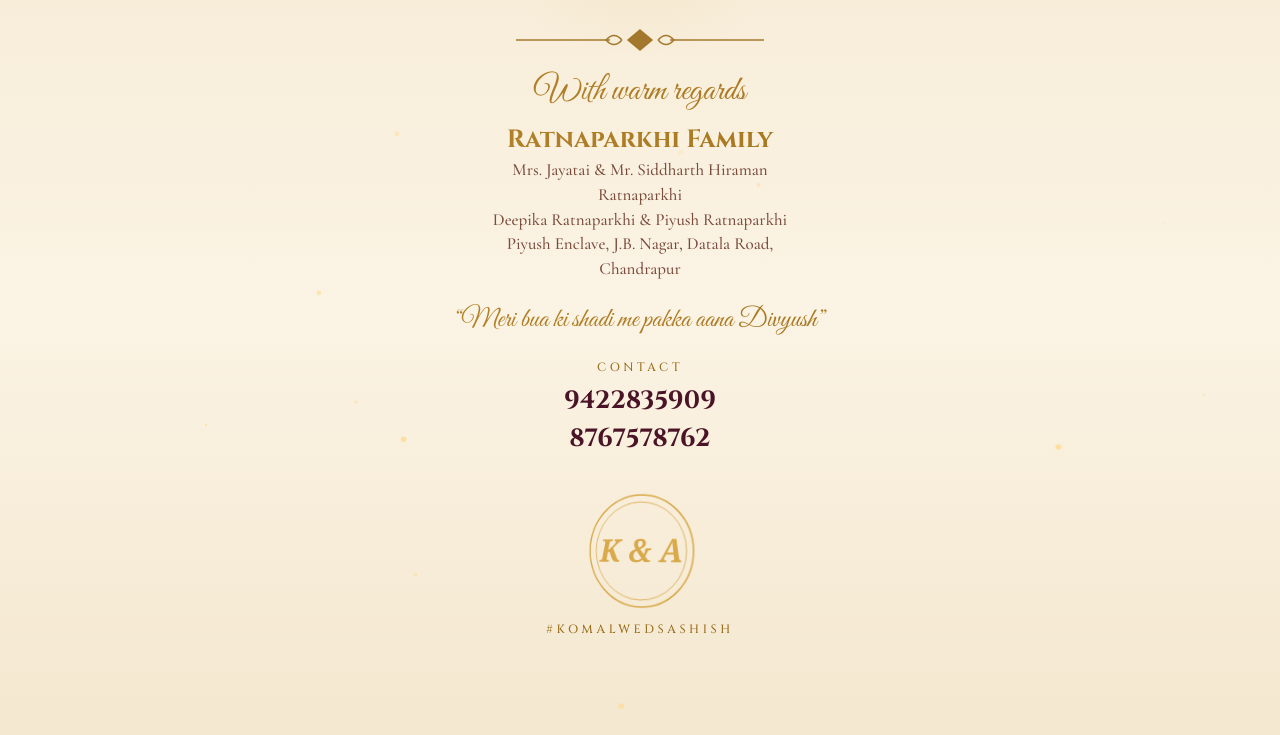
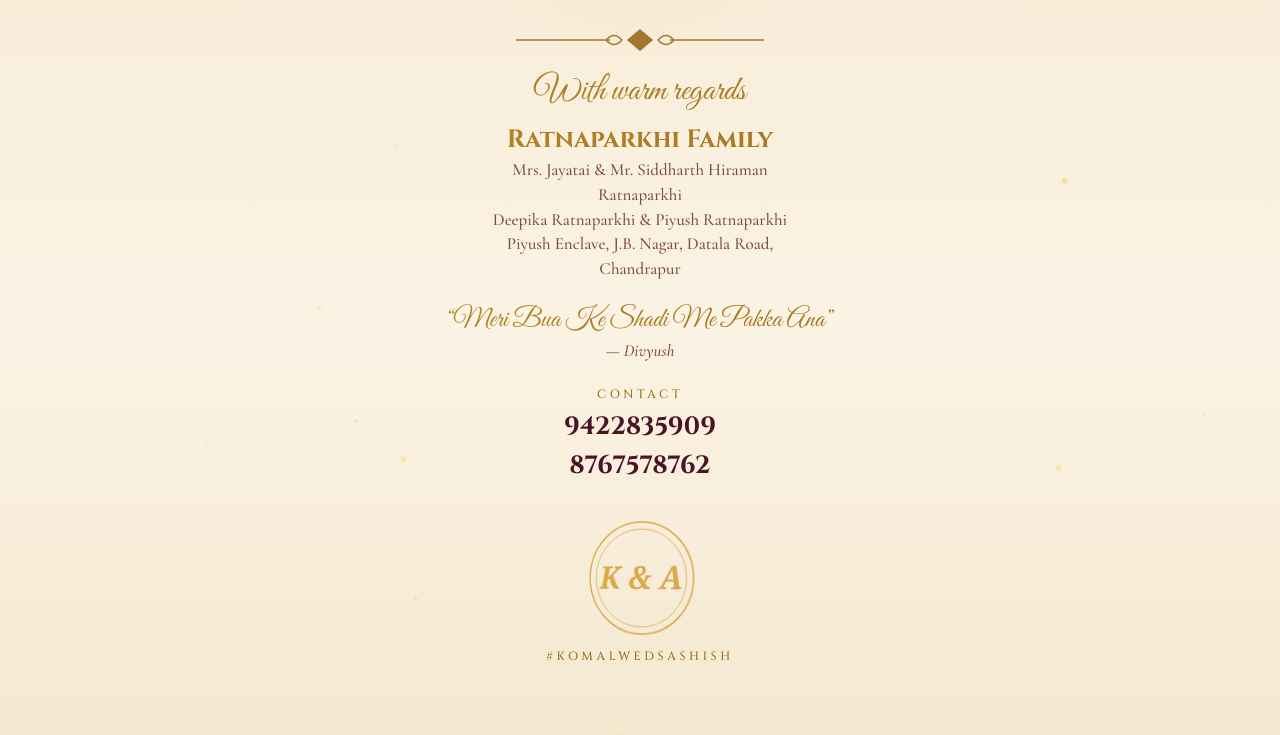
Before and after one commit to ashishk1337/komal-wedding, a plain HTML site: page index.html in a window 1280 px wide. Shown: the part 3915-4650 px from the top of the page. Before the commit the page ends 4624 px from the top, so only its background shows below. Drawn offline with nearby package versions, Linux system fonts and the light colour scheme; animation ran at ten frames a second; a web font is replaced by a local one.

Commit message:
Add files via upload

```diff
--- a/index.html
+++ b/index.html
@@ -3,17 +3,19 @@
 <meta name="viewport" content="width=device-width, initial-scale=1, viewport-fit=cover">
 <meta name="description" content="Namaskar! You are warmly invited to the wedding of Komal &amp; Ashish on Saturday, 19 December 2026, 12:15 PM at Imperial Palace, Chandrapur. Tap to open the invitation.">
 <meta property="og:type" content="website">
+<meta property="og:url" content="https://ashishk1337.github.io/komal-wedding/">
 <meta property="og:title" content="Komal &amp; Ashish – Wedding Invitation">
 <meta property="og:description" content="Namaskar! You are warmly invited to the wedding of Komal &amp; Ashish on Saturday, 19 December 2026, 12:15 PM at Imperial Palace, Chandrapur. Tap to open your invitation.">
-<meta property="og:image" content="https://YOUR-USERNAME.github.io/YOUR-REPO-NAME/og-image.jpg">
+<meta property="og:image" content="https://ashishk1337.github.io/komal-wedding/og-image.jpg">
+<meta property="og:image:type" content="image/jpeg">
 <meta property="og:image:width" content="1200"><meta property="og:image:height" content="630">
 <meta name="twitter:card" content="summary_large_image">
 <title>Komal &amp; Ashish – Mangal Parinay</title>
-<meta name="description" content="Join Ashish and Komal for their wedding on 19 December 2026 at Imperial Palace, Chandrapur.">
+
 <meta name="theme-color" content="#fbf3e4">
 <meta name="color-scheme" content="light">
-<meta property="og:title" content="Ashish &amp; Komal – Mangal Parinay">
-<meta property="og:description" content="19 December 2026 · Imperial Palace, Chandrapur">
+
+
 <link href="https://fonts.googleapis.com/css2?family=Cinzel:wght@500;700&family=Cormorant+Garamond:ital,wght@0,500;0,600;1,500&family=Great+Vibes&family=Playfair+Display:ital,wght@1,800&display=swap" rel="stylesheet">
 <style>
 :root{--b1:#fbf3e4;--b2:#f4e8d0;--tx:#4a1426;--t2:#7a4a3a;--g1:#b8862b;--g2:#9a6c1a;--g3:#e0b84a;--ac:#8a1c3a;--h1:#fffaf0;--h2:#f6dfb8;--hi:#5a1230;--hs:#8a4a3a;--p1:#8a0a35;--p2:#5e0626;--pa:#fffdf5;--pb:#f6e8c8;--pi:#5a1230;--pt:rgba(154,108,26,.10);--v1:#d9456b;--v2:#7f8f3f;--gar:#e0456b;--lh:#b3122f;--hg1:#7a4f0c;--hg2:#b8862b;--hg3:#e0b84a}
@@ -323,7 +325,8 @@ h2{text-shadow:0 1px 0 rgba(255,255,255,.7),0 3px 4px rgba(0,0,0,.22)}
  <svg class="dv" style="margin:30px auto 14px"><use href="#dvs"/></svg>
  <p class="lb gt" style="font-size:34px">With warm regards</p><p class="cn gt">Ratnaparkhi Family</p>
  <p class="pp">Mrs. Jayatai &amp; Mr. Siddharth Hiraman Ratnaparkhi<br>Deepika Ratnaparkhi &amp; Piyush Ratnaparkhi<br>Piyush Enclave, J.B. Nagar, Datala Road, Chandrapur</p>
- <p class="qt gt" style="font-size:27px;margin-top:22px">“Meri bua ki shadi me pakka aana Divyush”</p>
+ <p class="qt gt" style="font-size:27px;margin-top:22px">“Meri Bua Ke Shadi Me Pakka Ana”</p>
+ <p class="pp" style="margin-top:2px;font-style:italic">— Divyush</p>
  <p class="k" style="margin-top:22px">CONTACT</p><p class="cn">9422835909</p><p class="cn" style="margin-top:2px">8767578762</p>
  <svg class="seal" viewBox="0 0 120 120" fill="none"><circle cx="60" cy="60" r="56" stroke="#d9a94a" stroke-width="1.5"/><circle cx="60" cy="60" r="49" stroke="#d9a94a" stroke-width=".8"/><text x="60" y="71" text-anchor="middle" font-family="Playfair Display,Georgia,serif" font-style="italic" font-weight="800" font-size="32" fill="#d9a94a" stroke="none">K &amp; A</text></svg>
  <p class="hg">#KOMALWEDSASHISH</p></div>
```
